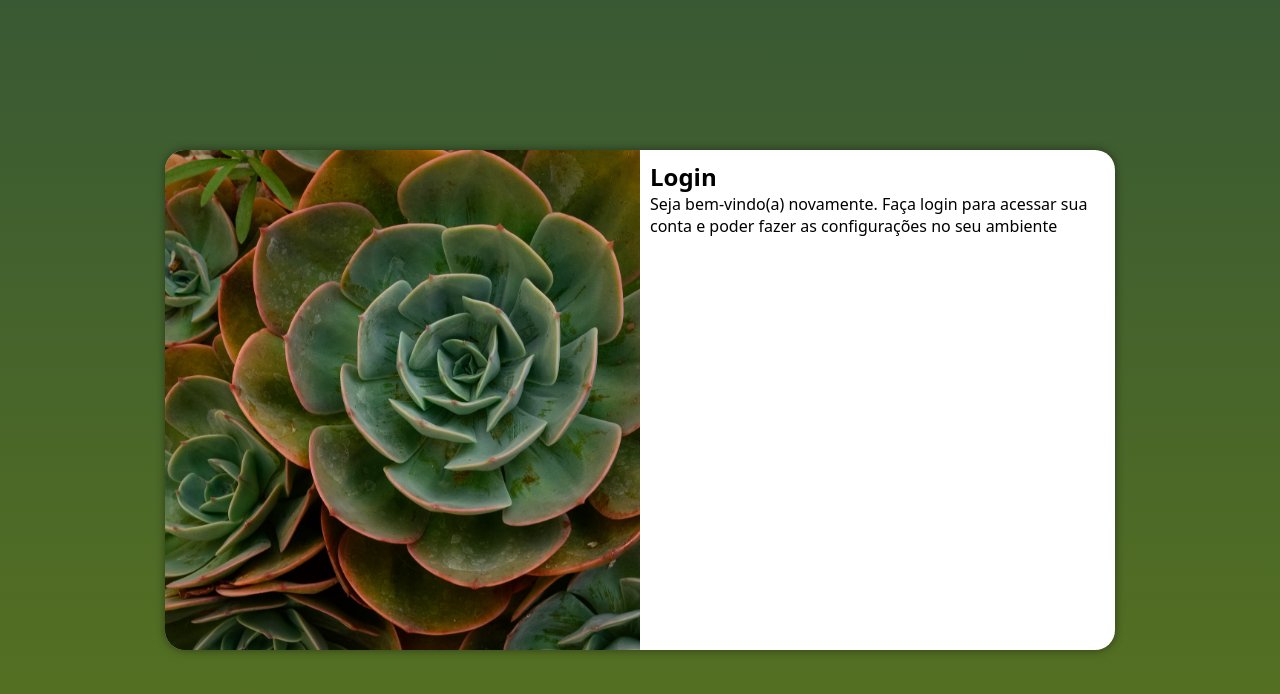
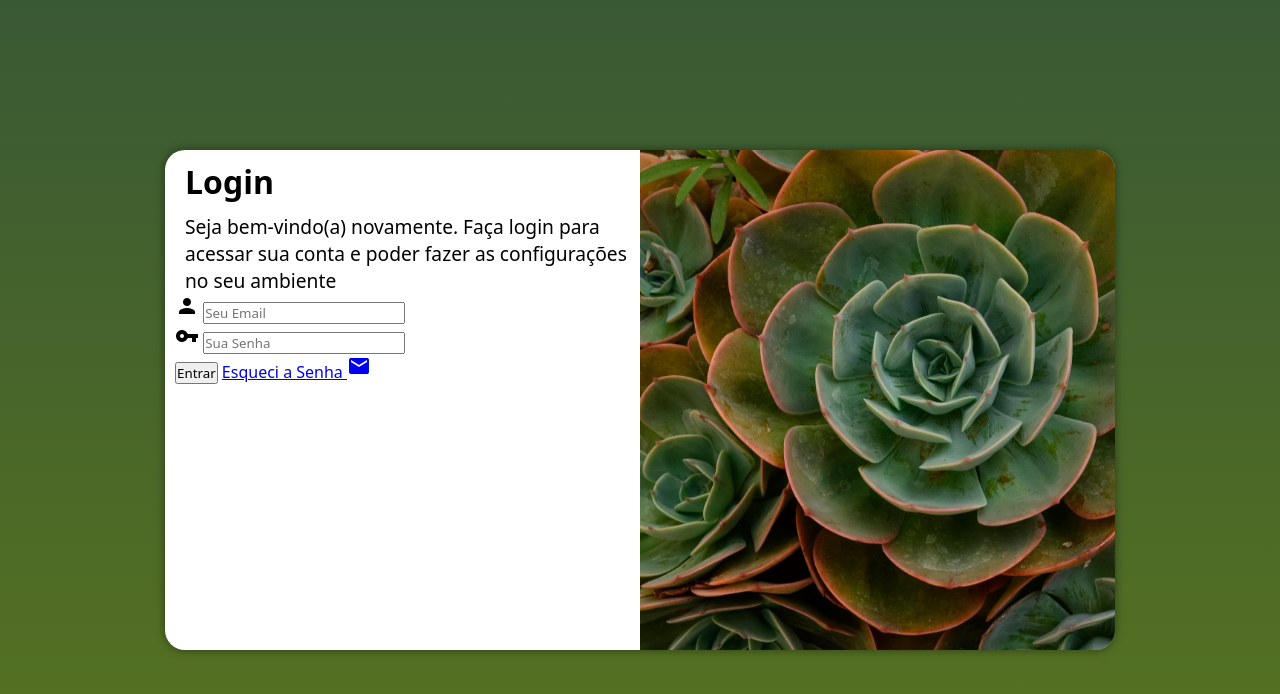
Before and after one commit to ThamirisAlbuquerque/projeto-login, a plain HTML site: page index.html in a window 1280 px wide. Drawn offline with Linux system fonts and the light colour scheme.

Commit message:
atualização das Medias Queries

```diff
--- a/estilos/media-queries.css
+++ b/estilos/media-queries.css
@@ -57,20 +57,24 @@
     }
 
     section#login > div#imagem {
-        float: left;
+        float: right;
         width: 50%;
         height: 100%;
     }
 
     section#login > div#formulario {
-        float: none;
+        float: left;
         height: 50%;
+        position: absolute;
+        width: 50%;
     }
-    h1 {
+    div#formulario > h1 {
+        font-size: 2em;
         display: inline-block;
         margin-left: 10px;
     }
-    section#login > div#formulario > p {
+    div#formulario > p {
+        font-size: 1.2em;
         display: flex;
         padding-left:10px ;
     }
--- a/estilos/style.css
+++ b/estilos/style.css
@@ -54,3 +54,13 @@ section#login > div#formulario {
     display: block;
     padding: 10px;
 }
+
+div#formulario> h1{
+    text-align: center;
+    margin-bottom: 10px;
+}
+
+div#formulario> p{
+    font-size: 0.8em;
+
+}
--- a/index.html
+++ b/index.html
@@ -7,6 +7,8 @@
     <title>Login</title>
     <link rel="stylesheet" href="estilos/style.css">
     <link rel="stylesheet" href="estilos/media-queries.css">
+    <link href="https://fonts.googleapis.com/icon?family=Material+Icons" rel="stylesheet">
+
 </head>
 <body>
     <main>
@@ -18,7 +20,26 @@
             <div id="formulario">
                 <h1>Login</h1>
                 <p>Seja bem-vindo(a) novamente. Faça login para acessar sua conta e poder fazer as configurações no seu ambiente</p>
-                <form action="login.php" method="post">
+                <form action="login.php" method="post" autocomplete="on">
+                    <div class="campo">
+
+                        <i id="burguer" class="material-icons">person</i>
+                        <input type="email" name="login" id="ilogin" placeholder="Seu Email" autocomplete="email" required maxlength="30">
+                        <label for="ilogin"></label>
+
+                    </div>
+
+                    <div class="campo">
+                        <i class="material-icons">vpn_key</i>
+                        <input type="password" name="senha" id="isenha" placeholder="Sua Senha" autocomplete="current-password" required minlength="8" maxlength="20">
+                        <label for="isenha"></label>
+                    </div>
+
+                    <input type="submit" value="Entrar">
+                    <a href="esqueci.html">
+                        Esqueci a Senha <i class="material-icons">mail</i>
+
+                    </a>
 
                 </form>
 
```
